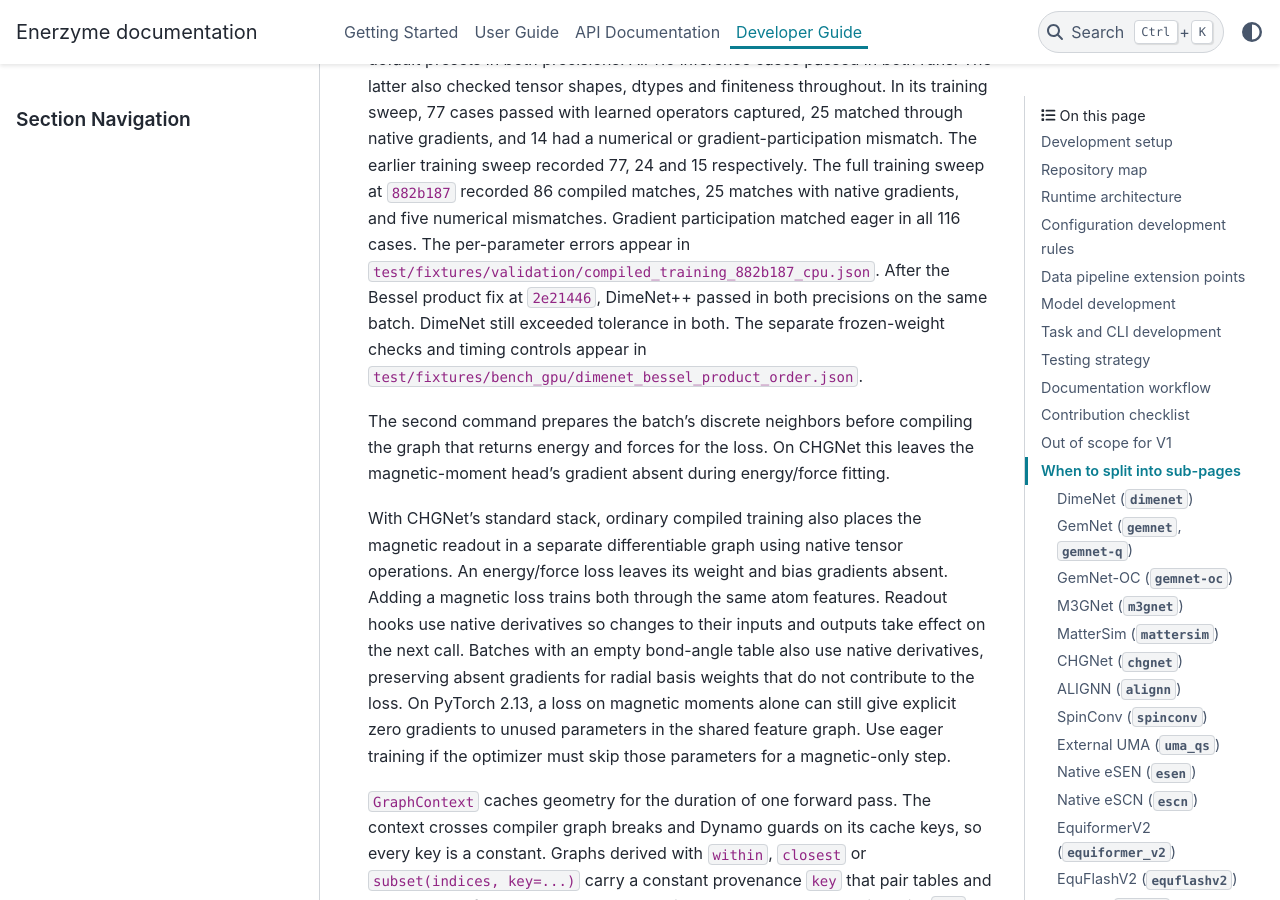
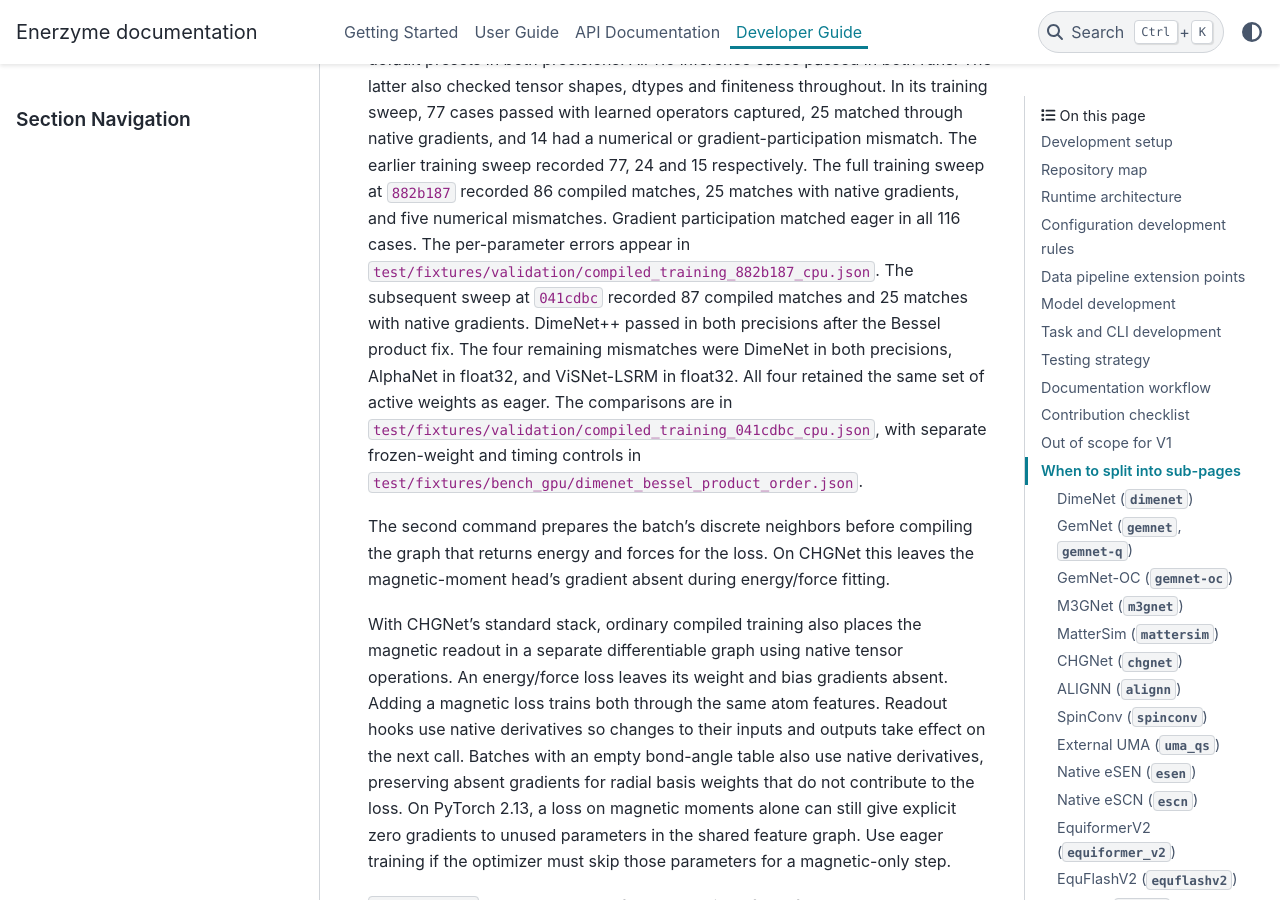
Before and after one commit to Benzoin96485/Enerzyme, a Sphinx documentation site: the page built from docs/developer_guide.rst, in a window 1280 px wide and 900 px high, scrolled down 8897 px. Built offline with Sphinx 7.4.7 and the PyData theme 0.15.4, drawn with Linux system fonts in a browser that asks for light colours.

Commit message:
Record integrated CPU force-training agreement across all 116 model and precision pairs
Co-authored-by: Weiliang Luo <luowl7@mit.edu>

```diff
--- a/docs/developer_guide.rst
+++ b/docs/developer_guide.rst
@@ -328,9 +328,13 @@ The full training sweep at :code:`882b187` recorded 86 compiled matches, 25
 matches with native gradients, and five numerical mismatches. Gradient
 participation matched eager in all 116 cases. The per-parameter errors appear
 in :code:`test/fixtures/validation/compiled_training_882b187_cpu.json`.
-After the Bessel product fix at :code:`2e21446`, DimeNet++ passed in both
-precisions on the same batch. DimeNet still exceeded tolerance in both.
-The separate frozen-weight checks and timing controls appear in
+The subsequent sweep at :code:`041cdbc` recorded 87 compiled matches and 25
+matches with native gradients. DimeNet++ passed in both precisions after the
+Bessel product fix. The four remaining mismatches were DimeNet in both
+precisions, AlphaNet in float32, and ViSNet-LSRM in float32. All four
+retained the same set of active weights as eager. The comparisons are in
+:code:`test/fixtures/validation/compiled_training_041cdbc_cpu.json`, with
+separate frozen-weight and timing controls in
 :code:`test/fixtures/bench_gpu/dimenet_bessel_product_order.json`.
 
 The second command prepares the batch's discrete neighbors before compiling
```
Also changed, not shown: 2 other files.
